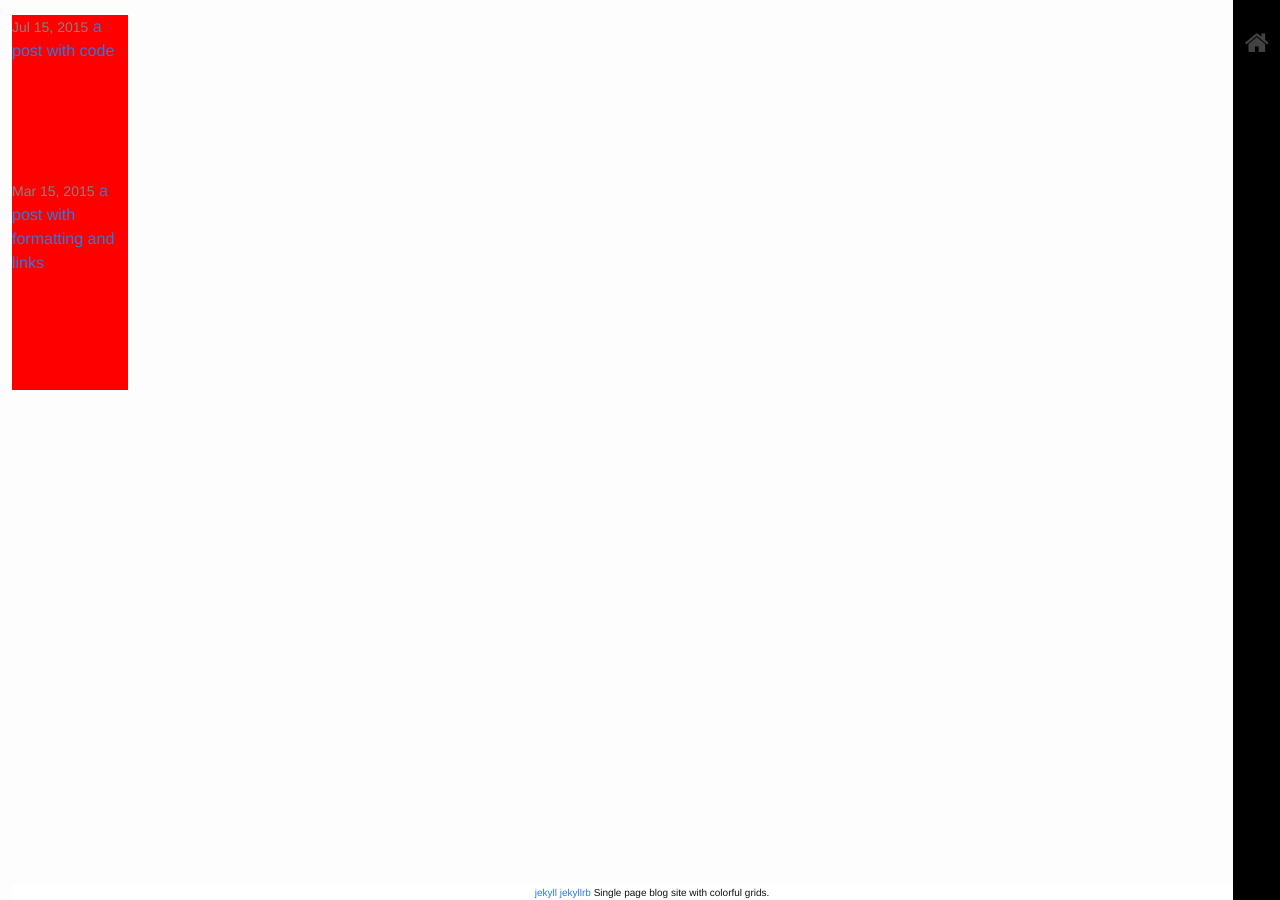
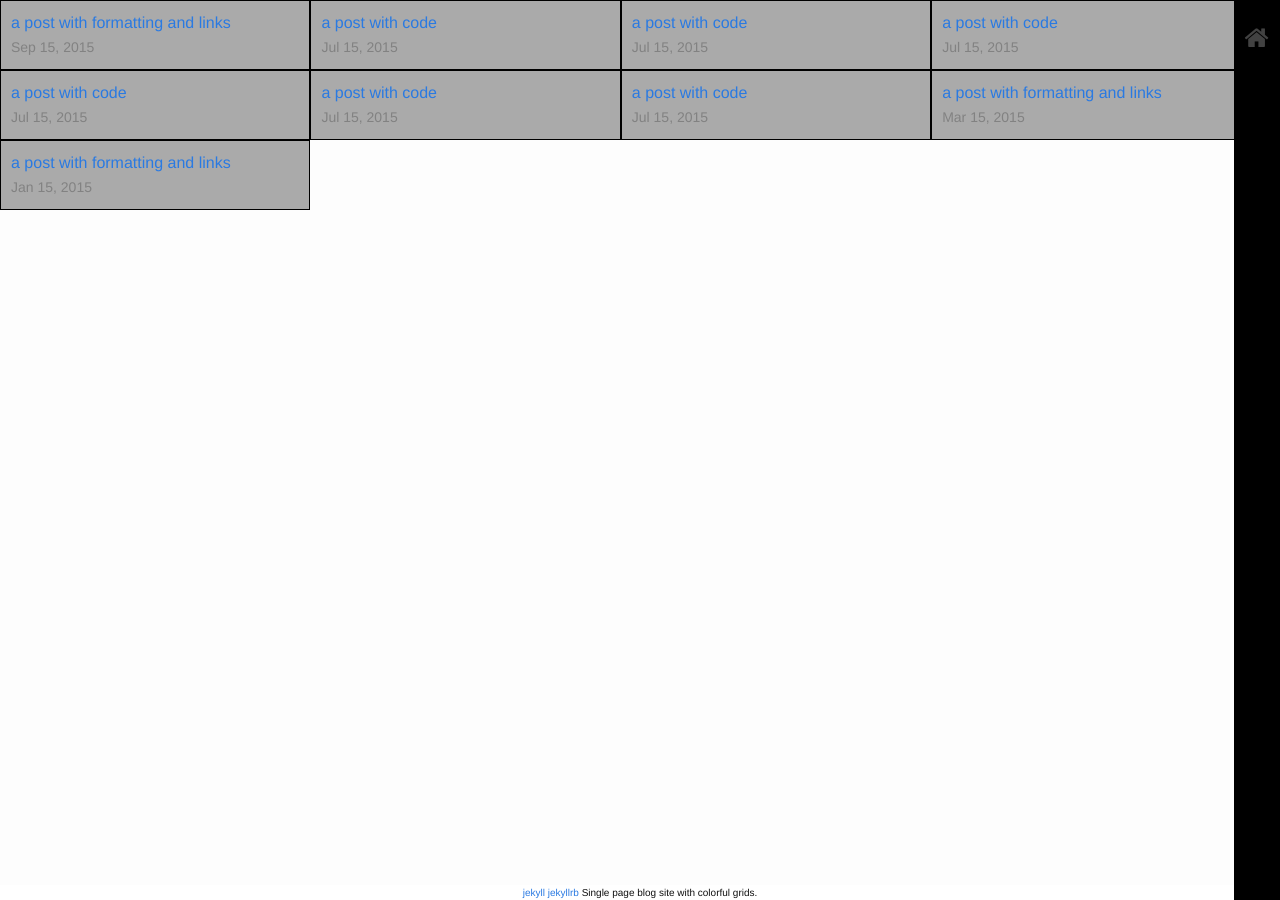
Before and after one commit to bogoli/-grid, a Jekyll site: the page built from index.html, in a window 1280 px wide. Built offline with Jekyll 4.4.1, drawn with Linux system fonts in a browser that asks for light colours; nearby versions of some CDN libraries.

Commit message:
Getting closer to the grid.

```diff
--- /dev/null
+++ b/_posts/2015-07-15-title copy 2.markdown
@@ -0,0 +1,33 @@
+---
+layout: post
+title: a post with code
+date: 2015-07-15 15:09:00
+description: an example of a blog post with some code
+---
+This theme implements a built-in Jekyll feature, the use of Pygments, for sytanx highlighting. It supports more than 100 languages. This example is in C++. All you have to do is wrap your code in a liquid tag:
+{% raw  %}
+{% highlight c++ %}  <br/> code code code <br/> {% endhighlight %}{% endraw %}
+
+Produces something like this:
+
+{% highlight c++ %}
+
+int main(int argc, char const *argv[])
+{
+	string myString;
+
+	cout << "input a string: ";
+	getline(cin, myString);
+	int length = myString.length();
+
+	char charArray = new char * [length];
+
+	charArray = myString;
+	for(int i = 0; i < length; ++i){
+		cout << charArray[i] << " ";
+	}
+
+	return 0;
+}
+
+{% endhighlight %}
--- /dev/null
+++ b/_posts/2015-07-15-title copy 3.markdown
@@ -0,0 +1,33 @@
+---
+layout: post
+title: a post with code
+date: 2015-07-15 15:09:00
+description: an example of a blog post with some code
+---
+This theme implements a built-in Jekyll feature, the use of Pygments, for sytanx highlighting. It supports more than 100 languages. This example is in C++. All you have to do is wrap your code in a liquid tag:
+{% raw  %}
+{% highlight c++ %}  <br/> code code code <br/> {% endhighlight %}{% endraw %}
+
+Produces something like this:
+
+{% highlight c++ %}
+
+int main(int argc, char const *argv[])
+{
+	string myString;
+
+	cout << "input a string: ";
+	getline(cin, myString);
+	int length = myString.length();
+
+	char charArray = new char * [length];
+
+	charArray = myString;
+	for(int i = 0; i < length; ++i){
+		cout << charArray[i] << " ";
+	}
+
+	return 0;
+}
+
+{% endhighlight %}
--- /dev/null
+++ b/_posts/2015-07-15-title copy 4.markdown
@@ -0,0 +1,33 @@
+---
+layout: post
+title: a post with code
+date: 2015-07-15 15:09:00
+description: an example of a blog post with some code
+---
+This theme implements a built-in Jekyll feature, the use of Pygments, for sytanx highlighting. It supports more than 100 languages. This example is in C++. All you have to do is wrap your code in a liquid tag:
+{% raw  %}
+{% highlight c++ %}  <br/> code code code <br/> {% endhighlight %}{% endraw %}
+
+Produces something like this:
+
+{% highlight c++ %}
+
+int main(int argc, char const *argv[])
+{
+	string myString;
+
+	cout << "input a string: ";
+	getline(cin, myString);
+	int length = myString.length();
+
+	char charArray = new char * [length];
+
+	charArray = myString;
+	for(int i = 0; i < length; ++i){
+		cout << charArray[i] << " ";
+	}
+
+	return 0;
+}
+
+{% endhighlight %}
--- /dev/null
+++ b/_posts/2015-07-15-title copy 5.markdown
@@ -0,0 +1,33 @@
+---
+layout: post
+title: a post with code
+date: 2015-07-15 15:09:00
+description: an example of a blog post with some code
+---
+This theme implements a built-in Jekyll feature, the use of Pygments, for sytanx highlighting. It supports more than 100 languages. This example is in C++. All you have to do is wrap your code in a liquid tag:
+{% raw  %}
+{% highlight c++ %}  <br/> code code code <br/> {% endhighlight %}{% endraw %}
+
+Produces something like this:
+
+{% highlight c++ %}
+
+int main(int argc, char const *argv[])
+{
+	string myString;
+
+	cout << "input a string: ";
+	getline(cin, myString);
+	int length = myString.length();
+
+	char charArray = new char * [length];
+
+	charArray = myString;
+	for(int i = 0; i < length; ++i){
+		cout << charArray[i] << " ";
+	}
+
+	return 0;
+}
+
+{% endhighlight %}
--- /dev/null
+++ b/_posts/2015-07-15-title copy.markdown
@@ -0,0 +1,33 @@
+---
+layout: post
+title: a post with code
+date: 2015-07-15 15:09:00
+description: an example of a blog post with some code
+---
+This theme implements a built-in Jekyll feature, the use of Pygments, for sytanx highlighting. It supports more than 100 languages. This example is in C++. All you have to do is wrap your code in a liquid tag:
+{% raw  %}
+{% highlight c++ %}  <br/> code code code <br/> {% endhighlight %}{% endraw %}
+
+Produces something like this:
+
+{% highlight c++ %}
+
+int main(int argc, char const *argv[])
+{
+	string myString;
+
+	cout << "input a string: ";
+	getline(cin, myString);
+	int length = myString.length();
+
+	char charArray = new char * [length];
+
+	charArray = myString;
+	for(int i = 0; i < length; ++i){
+		cout << charArray[i] << " ";
+	}
+
+	return 0;
+}
+
+{% endhighlight %}
--- a/_sass/_base.scss
+++ b/_sass/_base.scss
@@ -159,14 +159,13 @@ pre {
 .wrapper {
     margin-right: auto;
     margin-left: auto;
-    padding: 15px 12px 15px 12px;
+    padding: 0px;
     @extend %clearfix;
 
     @include media-query($on-laptop) {
         max-width: -webkit-calc(#{$content-width} - (#{$spacing-unit}));
         max-width:         calc(#{$content-width} - (#{$spacing-unit}));
-        padding-right: $spacing-unit / 2;
-        padding-left: $spacing-unit / 2;
+        padding:0px;
     }
 }
 
--- a/_sass/_layout.scss
+++ b/_sass/_layout.scss
@@ -3,9 +3,11 @@
  */
 .site-header {
     height: 100%;
+    width: 2%;
+    min-width: 20px;
     background-color: #000000;
     color: #fff;
-
+    padding: 10px;
 
     // Positioning context for the mobile navigation icon
     position: fixed;
@@ -44,49 +46,6 @@
         }
     }
 
-    @include media-query($on-palm) {
-        position: absolute;
-        top: 9px;
-        right: 30px;
-        background-color: $background-color;
-        border: 1px solid $grey-color-light;
-        border-radius: 5px;
-        text-align: right;
-
-        .menu-icon {
-            display: block;
-            float: right;
-            width: 36px;
-            height: 26px;
-            line-height: 0;
-            padding-top: 10px;
-            text-align: center;
-
-            > svg {
-                width: 18px;
-                height: 15px;
-
-                path {
-                    fill: $grey-color-dark;
-                }
-            }
-        }
-
-        .trigger {
-            clear: both;
-            display: none;
-        }
-
-        &:hover .trigger {
-            display: block;
-            padding-bottom: 5px;
-        }
-
-        .page-link {
-            display: block;
-            padding: 5px 10px;
-        }
-    }
 }
 
 
@@ -112,7 +71,7 @@
  */
 .page-content {
     /*padding: $spacing-unit 0;*/
-    padding-right: 100px;
+    width: 97%;
 }
 
 .page-heading {
@@ -120,13 +79,19 @@
 }
 
 
-.post-box{
-    width: 10%;
-    padding-bottom: 10%;
-    display:block;
+.post-box {
+    width: 25%;
+    float: left;
+    vertical-align: middle;
+    box-sizing: border-box;
+    padding-bottom: 25%;
+    background-color: #aaa;
+    border: 1px solid black;
 
-    background-color: #ff0000;
+    padding: 10px;
 }
+
+
 
 .post-meta {
     font-size: $small-font-size;
--- a/index.html
+++ b/index.html
@@ -2,12 +2,14 @@
 layout: default
 ---
 
-<div class="home">
-  {% for post in site.posts %}
-  <div class="post-box">
-    <span class="post-meta">{{ post.date | date: "%b %-d, %Y" }}</span>
-    <a class="post-link" href="{{ post.url | prepend: site.baseurl }}">{{ post.title }}</a>
+
+{% for post in site.posts %}
+<div class="post-box">
+  <div class="thumbnail">
+      <a class="post-link" href="{{ post.url | prepend: site.baseurl }}">{{ post.title }}</a>
+      <div class="thumbnail blankbox"></div>
+      <span class="post-meta">{{ post.date | date: "%b %-d, %Y" }}</span>
+      </a>
   </div>
-  {% endfor %}
-
 </div>
+{% endfor %}
```
Also changed, not shown: _posts/2015-01-15-title.markdown (added, +28 -0 lines), _posts/2015-09-15-title.markdown (added, +28 -0 lines), 1 other file.
